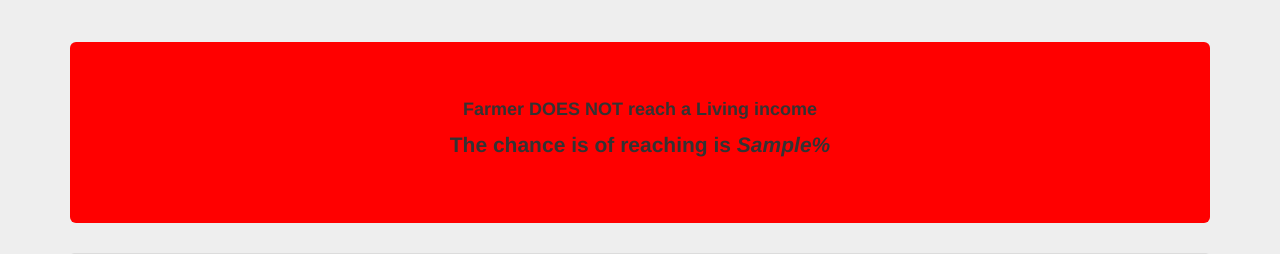
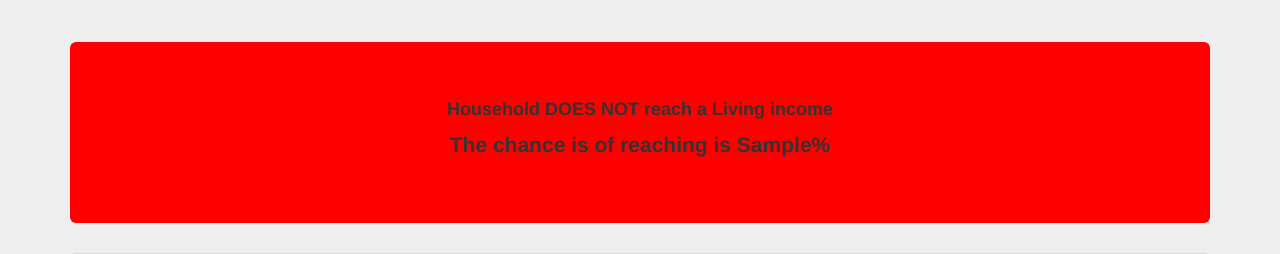
Before and after one commit to mtyszler/LivingIncomeModel, a Flask app: template app/templates/go.html in a window 1280 px wide. Shown: the part 176-430 px from the top of the page. Run offline with Flask 2, Linux system fonts and the light colour scheme; the template is opened without the code that fills it: most values are stand-ins (such as "Sample title", 1, 10 or a date in 2020); parts of the project's set-up code (start-up, migrations or seed data) failed here and were passed over; some libraries are stand-ins or nearby versions.

Commit message:
Improve result msg

```diff
--- a/app/templates/go.html
+++ b/app/templates/go.html
@@ -3,13 +3,13 @@
 {% block message %}
     {% if classification_label == True %}
     <div style="background:lightgreen !important" class="jumbotron">
-        <h4 class="text-center"><b>Farmer REACHES a Living income</b></h4>
-        <p class="text-center"><b>with a chance of <i>{{classification_prob}}%</i></b></p>
+        <h4 class="text-center"><b>Household REACHES a Living income</b></h4>
+        <p class="text-center"><b>with a chance of {{classification_prob}}%</b></p>
     </div>
     {% else %}
     <div style="background:red !important" class="jumbotron">
-        <h4 class="text-center"><b>Farmer DOES NOT reach a Living income</b></h4>
-        <p class="text-center"><b>The chance is of reaching is <i>{{classification_prob}}%</i></b></p>
+        <h4 class="text-center"><b>Household DOES NOT reach a Living income</b></h4>
+        <p class="text-center"><b>The chance is of reaching is {{classification_prob}}%</b></p>
     </div>
     {% endif %}
 {% endblock %}
```
